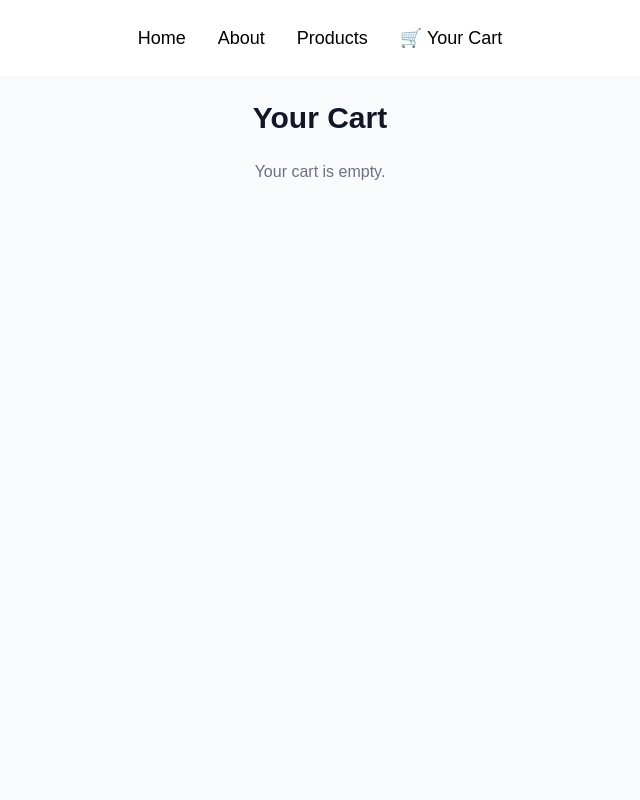
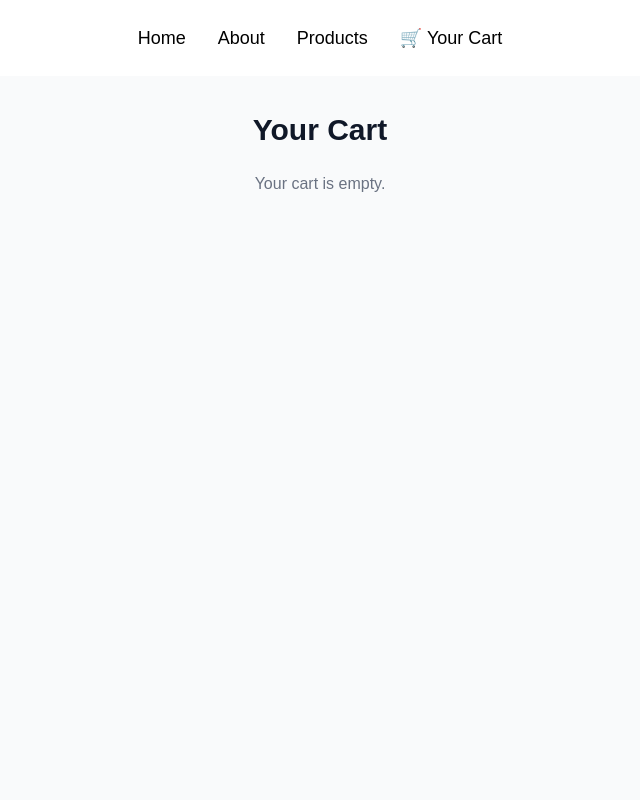
Before and after one commit to SantinoGiordano/ShopifyApp, a Next.js app: page /cart in a window 1280 px wide. Shown: the top 800 px of the page, without its empty margins (320-960 px from the left). Built offline with nearby package versions, Linux system fonts and the light colour scheme.

Commit message:
fixed header problem

```diff
--- a/app/(root)/cart/page.tsx
+++ b/app/(root)/cart/page.tsx
@@ -9,7 +9,7 @@
   const total = cart.reduce((acc, p) => acc + p.price, 0);
 
   return (
-    <div className="min-h-screen bg-gray-50 pt-25 py-10 px-4">
+    <div className="min-h-screen bg-gray-50 py-10 px-4">
       <div className="max-w-2xl mx-auto">
         <h1 className="text-3xl text-center font-extrabold text-gray-900 mb-6">Your Cart</h1>
 
--- a/app/layout.tsx
+++ b/app/layout.tsx
@@ -30,6 +30,7 @@
         className={`${geistSans.variable} ${geistMono.variable} antialiased`}
       >
         <Nav/>
+        <p className="pt-18"/>
         {children}
         <Footer/>
       </body>
```
